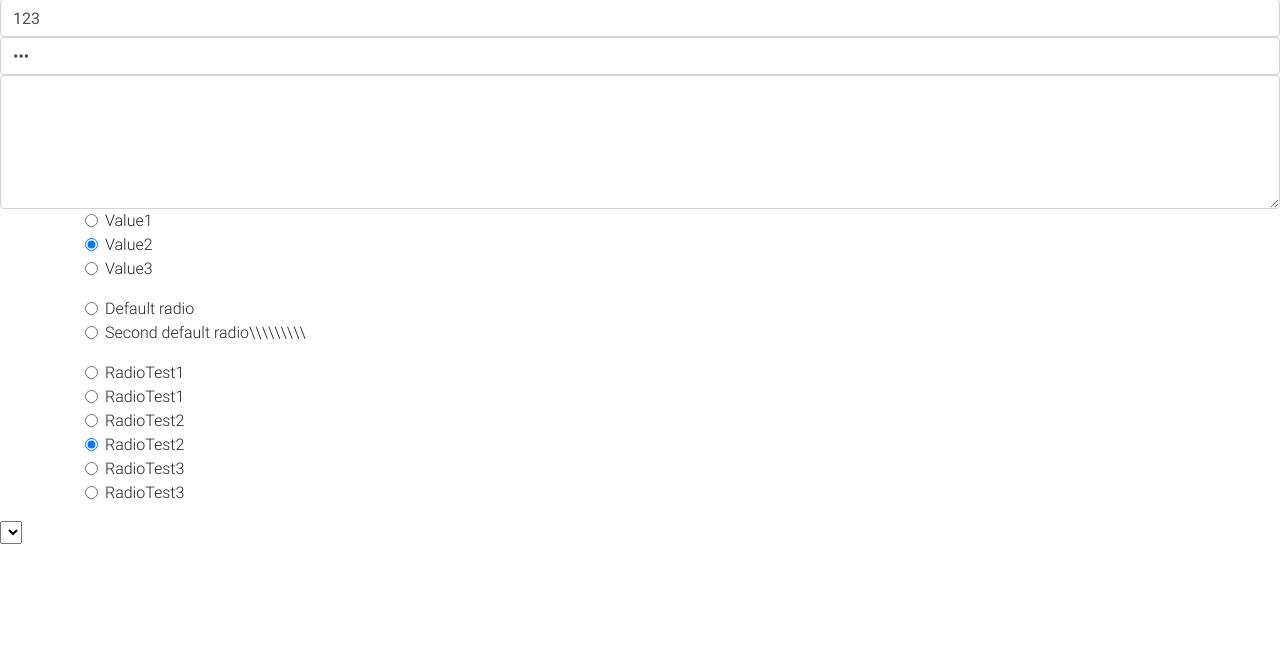
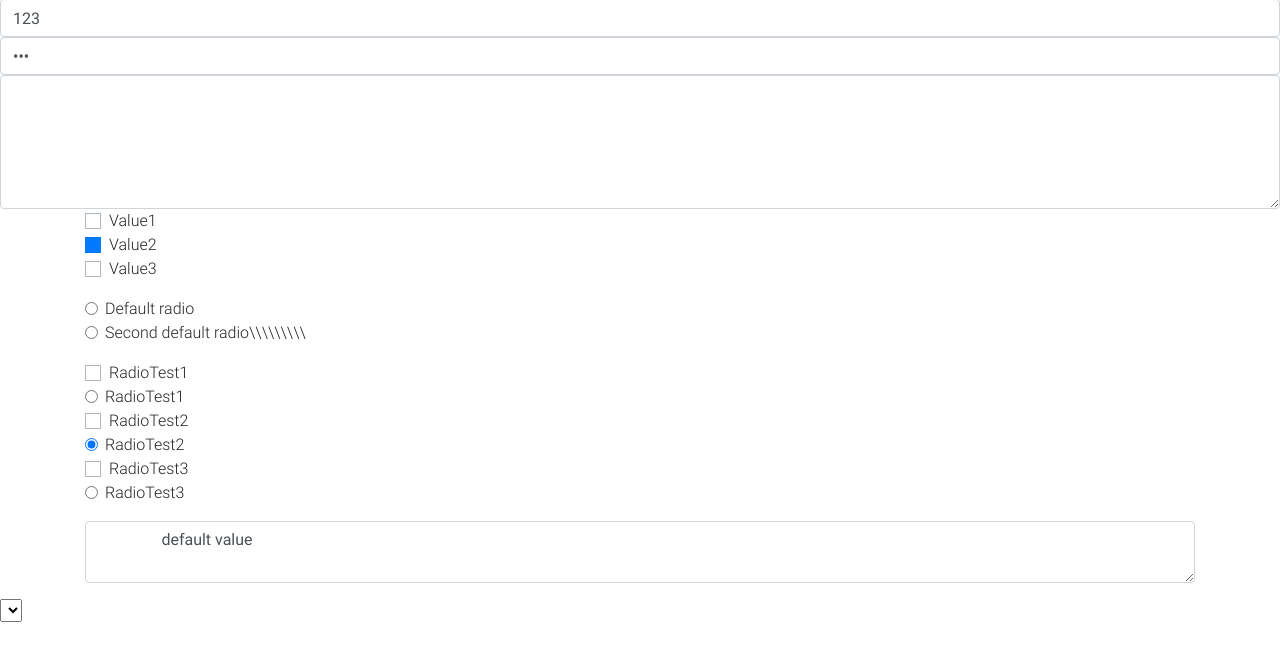
Before and after one commit to nomadlife/flask, a Flask app: page /top100 in a window 1280 px wide. Shown: the part 303-952 px from the top of the page. Run offline with Flask 2, Linux system fonts and the light colour scheme; lists and menus that the app fills with data are empty; some libraries are stand-ins or nearby versions.

Commit message:
add template_textarea

```diff
--- a/helloflask/templates/app.html
+++ b/helloflask/templates/app.html
@@ -2,7 +2,7 @@
 
 {% import "macro/tests.html" as cm with context %}
 {% from "macro/tests.html" import test_macro %}
-{% from "macro/forms.html" import input, radio, radios %}
+{% from "macro/forms.html" import input, radio, radios, textarea %}
 
 {% block test %}
     <p>{{ttt}}::{{ cm.test_macro('TTTTTTTTTTTTTTT') }} </p>
@@ -39,7 +39,11 @@
 				</label>
 			</div>
 		</div>
+
 	{{radios(radioList)}}
+
+  {{textarea('idta','content','default value','')}}
+
 	</form>
 
 	<select name="" id="">
--- a/helloflask/templates/macro/forms.html
+++ b/helloflask/templates/macro/forms.html
@@ -1,20 +1,32 @@
 {% macro input(type='type', id='inp', name='inp', value='', class='') -%}
 <input type="{{type}}"
-	id="{{id}}"
+	{% if id %}id="{{id}}" {% endif %}
 	name="{{name}}"
 	value="123"
 	class="form-control {{class}}">
 {%- endmacro %}
 
 
+{% macro textarea(id='inp', name='inp', value='', class='') -%}
+<div class="form-group">
+	<textarea
+		{% if id %}id="{{id}}" {% endif %}
+		name="{{name}}"
+		class="form-control {{class}}">
+		{{value}}
+	</textarea>
+</div>
+{%- endmacro %}
+
+
 {% macro radio(id, name, value='', text='', checked='', class='') %}
-	<div class="form-check">
-		<input type="radio" class="form-check-input {{class}}"
+	<div class="custom-control">
+		<input type="radio" class="custom-control-input {{class}}"
 		name="{{name}}"
 		id="{{id}}"
 		value="{{value}}"
 		{{checked}}>
-		<label for="{{id}}" class="form-check-label">
+		<label for="{{id}}" class="custom-control-label">
 		{{text}}
 		</label>
 	</div>
@@ -23,7 +35,9 @@
 {% macro radios(lst, class='') %}
 	<div class="form-group">
 		{% for r in lst %}
-		{{ radio(r.id, r.name, r.value, r.text, r.checked)}}
+
+		{{ radio(r.id, r.name, r.value, r.text, r.checked)}}  <!-- duplicate -->
+
 			<div class="form-check">
 				<input type="radio" class="form-check-input {{class}}"
 				name="{{r.name}}"
```
